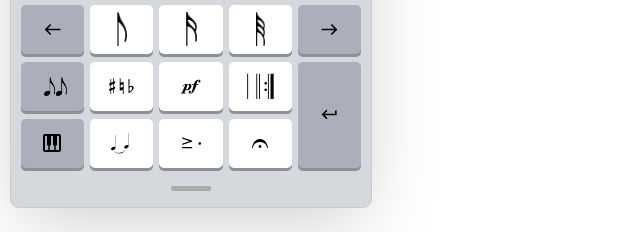
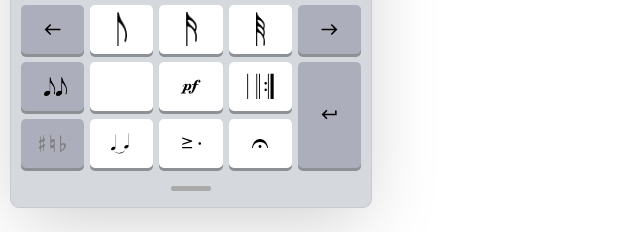
Before and after one commit to isSatake/poc-score-flick-input, a website: page index.html in a window 1280 px wide. Shown: the part 488-720 px from the top of the page, 0-640 px from the left. Drawn offline with Linux system fonts and the light colour scheme.

Commit message:
Input accidentals (#13)

```diff
--- a/index.html
+++ b/index.html
@@ -22,7 +22,7 @@
     <div class="whiteKey k24 note nobeam"></div>
     <div class="grayKey k25 toRight"></div>
     <div class="grayKey k31 changeBeam nobeam"></div>
-    <div class="whiteKey k32 accidentals"></div>
+    <div class="whiteKey k32"></div>
     <div class="whiteKey k33 dynamics"></div>
     <div class="whiteKey k34 bars">
       <div class="candidateContainer">
@@ -44,7 +44,13 @@
       </div>
     </div>
     <div class="grayKey k35 returnKey"></div>
-    <div class="grayKey k41 changeUi"></div>
+    <div class="grayKey k41 accidentals">
+      <div class="accidentalsContainer">
+        <div class="sharp"></div>
+        <div class="natural"></div>
+        <div class="flat"></div>
+      </div>
+    </div>
     <div class="whiteKey k42 slur"></div>
     <div class="whiteKey k43 accent"></div>
     <div class="whiteKey k44 fermata"></div>
--- a/src/notation/types.ts
+++ b/src/notation/types.ts
@@ -4,7 +4,8 @@ export type Duration = typeof durations[number];
 // C4 (middleC) = 0
 export type Pitch = number;
 
-export type Accidental = "sharp" | "natural" | "flat";
+export const accidentals = ["sharp", "natural", "flat"] as const;
+export type Accidental = typeof accidentals[number];
 
 export type PitchAcc = {
   pitch: Pitch;
--- a/style.css
+++ b/style.css
@@ -201,6 +201,9 @@ html, body {
 
 .grayKey {
   background-color: #acaebb;
+  background-repeat: no-repeat;
+  background-position: center;
+  font-size: 1.3rem;
 }
 
 .grayKey.pressed {
@@ -352,8 +355,38 @@ html, body {
 }
 
 .accidentals {
-  background-image: url("./img/accidentals.svg");
-  background-size: 40%;
+  display: flex;
+  justify-content: center;
+  align-items: center;
+}
+
+.accidentalsContainer {
+  display: flex;
+  width: 50%;
+  height: 35%;
+  pointer-events: none;
+}
+
+.accidentalsContainer > div {
+  background-color: gray;
+  width: 100%;
+  height: 100%;
+}
+
+.accidentalsContainer .selected {
+  background-color: black;
+}
+
+.sharp {
+  -webkit-mask: url("img/sharp.svg") no-repeat center center / 100% 100%;
+}
+
+.natural {
+  -webkit-mask: url("img/natural.svg") no-repeat center center / 100% 100%;
+}
+
+.flat {
+  -webkit-mask: url("img/flat.svg") no-repeat center center / 100% 100%;
 }
 
 .dynamics {
```
Also changed, not shown: src/index.ts (+39 -3 lines), src/ui/callbacks.ts (+7 -1 lines), src/ui/pointer-handlers.ts (+24 -0 lines), img/flat.svg (added), img/natural.svg (added), img/sharp.svg (added).
